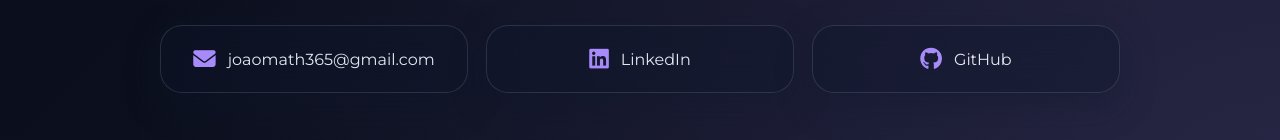
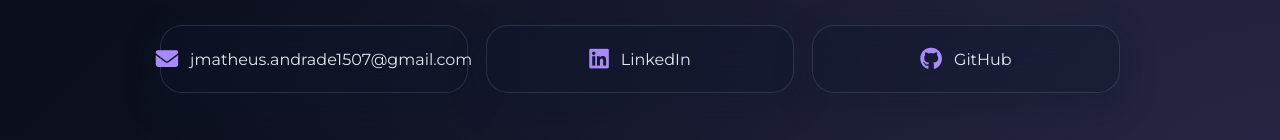
Before and after one commit to JM160/Portfolio, a website: page index.html in a window 1280 px wide. Shown: the part 3393-3533 px from the top of the page. Drawn offline with Linux system fonts and the light colour scheme.

Commit message:
fix: Fix email

```diff
--- a/index.html
+++ b/index.html
@@ -260,7 +260,7 @@
             <div class="contact-grid">
                 <a href="mailto:jmatheus.andrade1507@gmail.com" class="contact-item glass-panel-inner">
                     <i class="fa-solid fa-envelope"></i>
-                    <span>joaomath365@gmail.com</span>
+                    <span>jmatheus.andrade1507@gmail.com</span>
                 </a>
                 <a href="https://www.linkedin.com/in/jm160/" class="contact-item glass-panel-inner" target="_blank" rel="noreferrer">
                     <i class="fa-brands fa-linkedin"></i>
```
